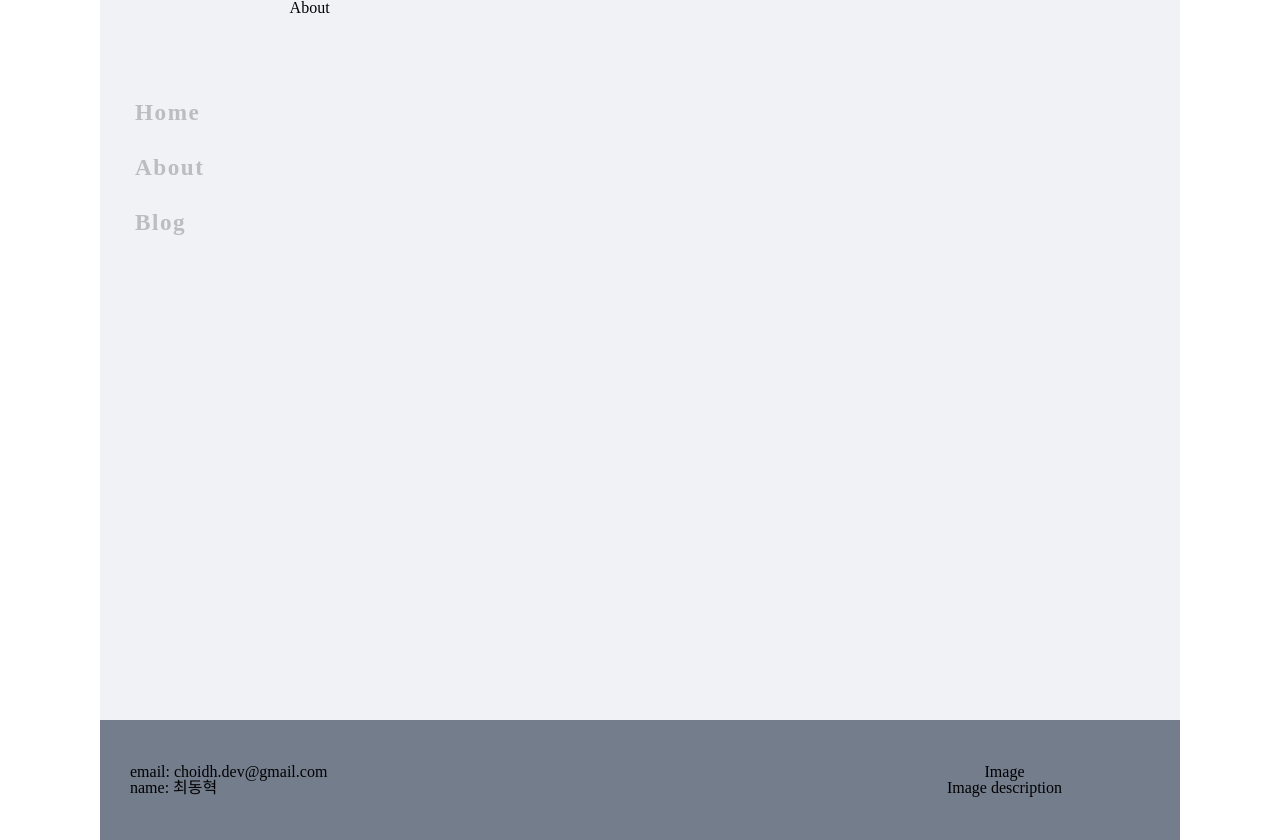
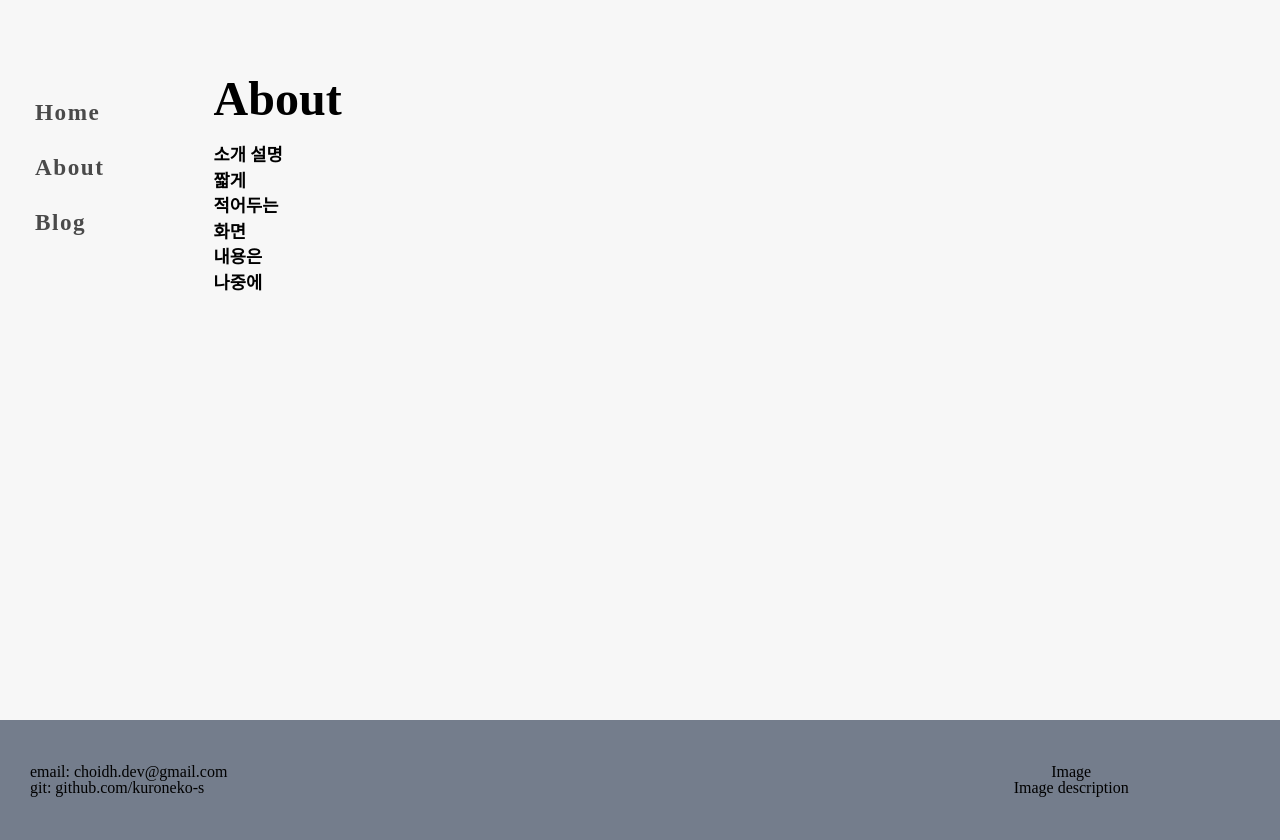
Before and after one commit to kuroneko-s/gatsby, a Gatsby site: page /about in a window 1280 px wide. Built offline with nearby package versions, Linux system fonts and the light colour scheme; Gatsby itself is replaced by a stand-in of ours.

Commit message:
디자인 변경..

```diff
--- a/gatsby-config.ts
+++ b/gatsby-config.ts
@@ -3,13 +3,26 @@
 const config: GatsbyConfig = {
   siteMetadata: {
     title: `MakeUpProjects`,
-    siteUrl: `https://www.yourdomain.tld`
+    siteUrl: `https://www.yourdomain.tld`,
   },
   // More easily incorporate content into your pages through automatic TypeScript type generation and better GraphQL IntelliSense.
   // If you use VSCode you can also use the GraphQL plugin
   // Learn more at: https://gatsby.dev/graphql-typegen
   graphqlTypegen: true,
-  plugins: ["gatsby-plugin-styled-components"]
+  plugins: [
+    "gatsby-plugin-styled-components",
+    `gatsby-plugin-image`,
+    `gatsby-plugin-sharp`,
+    `gatsby-transformer-sharp`, // Needed for dynamic images
+    `gatsby-plugin-mdx`,
+    {
+      resolve: `gatsby-source-filesystem`,
+      options: {
+        name: `pages`,
+        path: `${__dirname}/src/pages/`,
+      },
+    },
+  ],
 };
 
 export default config;
--- a/package.json
+++ b/package.json
@@ -16,9 +16,15 @@
     "typecheck": "tsc --noEmit"
   },
   "dependencies": {
+    "@mdx-js/react": "^2.2.1",
     "babel-plugin-styled-components": "^2.0.7",
     "gatsby": "^5.4.0",
+    "gatsby-plugin-image": "^3.4.0",
+    "gatsby-plugin-mdx": "^5.4.0",
+    "gatsby-plugin-sharp": "^5.4.0",
     "gatsby-plugin-styled-components": "^6.4.0",
+    "gatsby-source-filesystem": "^5.4.0",
+    "gatsby-transformer-sharp": "^5.4.0",
     "react": "^18.2.0",
     "react-dom": "^18.2.0",
     "react-github-graph": "^1.6.1",
--- a/src/components/Footer.tsx
+++ b/src/components/Footer.tsx
@@ -1,3 +1,4 @@
+import { Link } from "gatsby";
 import React from "react";
 import styled from "styled-components";
 
@@ -10,6 +11,8 @@
   align-items: center;
 
   height: 120px;
+
+  z-index: 3;
 
   div {
     :first-child {
@@ -36,7 +39,10 @@
     <Container>
       <Content>
         <p>email: choidh.dev@gmail.com</p>
-        <p>name: 최동혁</p>
+        <p>
+          git:{" "}
+          <Link to="https://github.com/kuroneko-s">github.com/kuroneko-s</Link>
+        </p>
       </Content>
       <Content>
         <h1>Image</h1>
--- a/src/components/Header.tsx
+++ b/src/components/Header.tsx
@@ -9,8 +9,8 @@
   padding: 85px 30px 10px 30px;
   opacity: 0.22;
   width: 12%;
-  height: 100%;
-  z-index: 99;
+  height: 81%;
+  z-index: 2;
 
   &:hover {
     opacity: 0.7;
--- a/src/components/Layout.tsx
+++ b/src/components/Layout.tsx
@@ -8,12 +8,12 @@
 }
 
 const Container = styled.main`
-  max-width: 1080px;
+  max-width: 1280px;
   width: 100%;
   height: 100%;
 
   margin: 0 auto;
-  background-color: rgba(241, 242, 246, 1);
+  background-color: #f7f7f7;
 `;
 
 const Content = styled.div`
--- a/src/pages/about/index.tsx
+++ b/src/pages/about/index.tsx
@@ -1,12 +1,36 @@
 import React from "react";
+import styled from "styled-components";
 import Layout from "../../components/Layout";
+
+const Wrapper = styled.section`
+  padding-right: 30px;
+  padding-top: 75px;
+`;
+
+const Title = styled.h1`
+  font-size: 3rem;
+  font-weight: 800;
+`;
+
+const Text = styled.p`
+  margin-top: 8px;
+  font-size: 1.1rem;
+  font-weight: 600;
+`;
 
 export default function About() {
   return (
     <Layout>
-      <div>
-        <h1>About</h1>
-      </div>
+      <Wrapper>
+        <Title>About</Title>
+        <br />
+        <Text>소개 설명</Text>
+        <Text>짧게</Text>
+        <Text>적어두는</Text>
+        <Text>화면</Text>
+        <Text>내용은</Text>
+        <Text>나중에</Text>
+      </Wrapper>
     </Layout>
   );
 }
--- a/src/pages/blog/index.tsx
+++ b/src/pages/blog/index.tsx
@@ -5,7 +5,8 @@
   return (
     <Layout>
       <div>
-        <h1>Blog</h1>
+        <h1>MDX 써서 만들 예정</h1>
+        <p>페이징 목록조회 각각 상세조회 MDX 플러그인 이미지 플러그인</p>
       </div>
     </Layout>
   );
```
Also changed, not shown: 1 other file.
